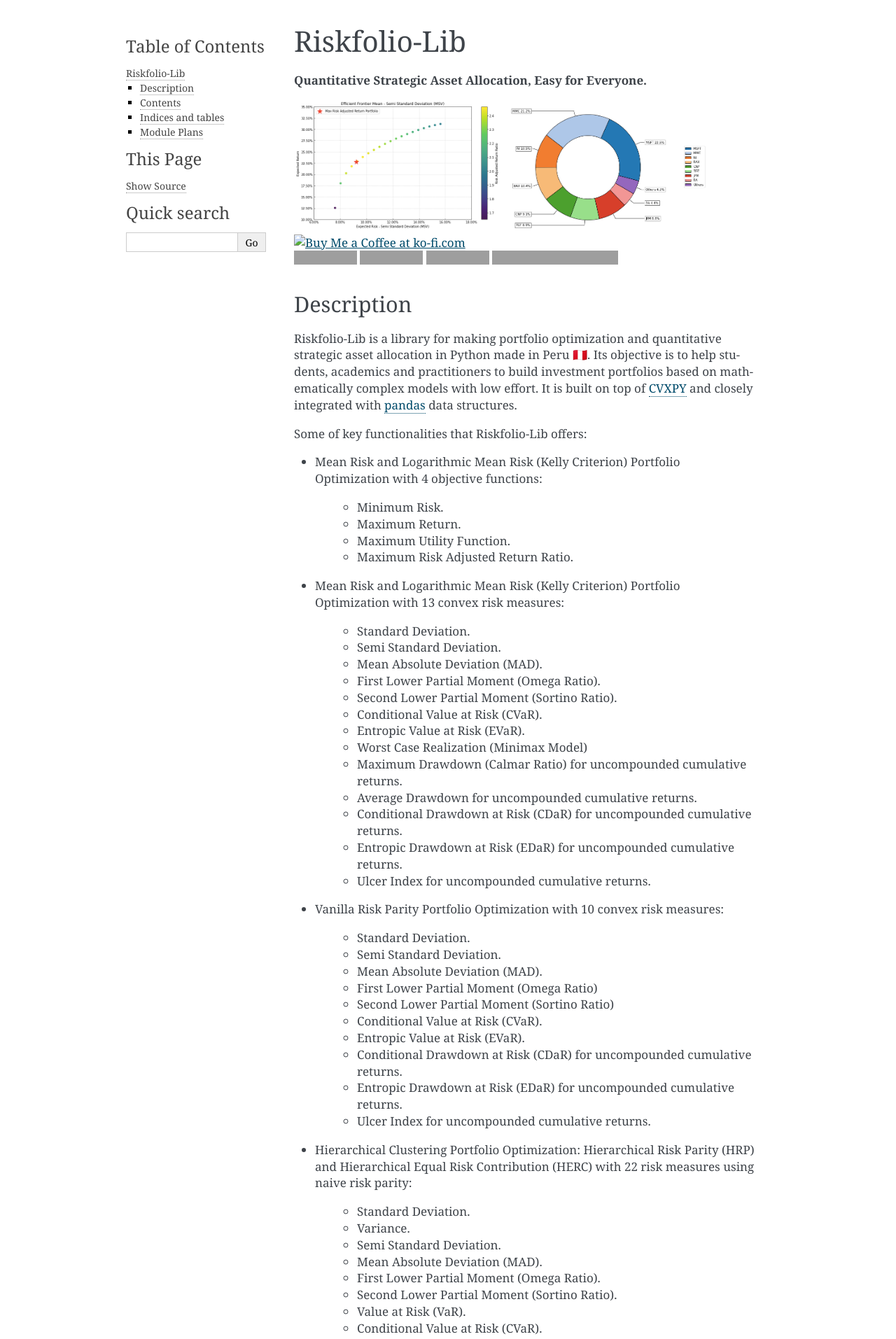
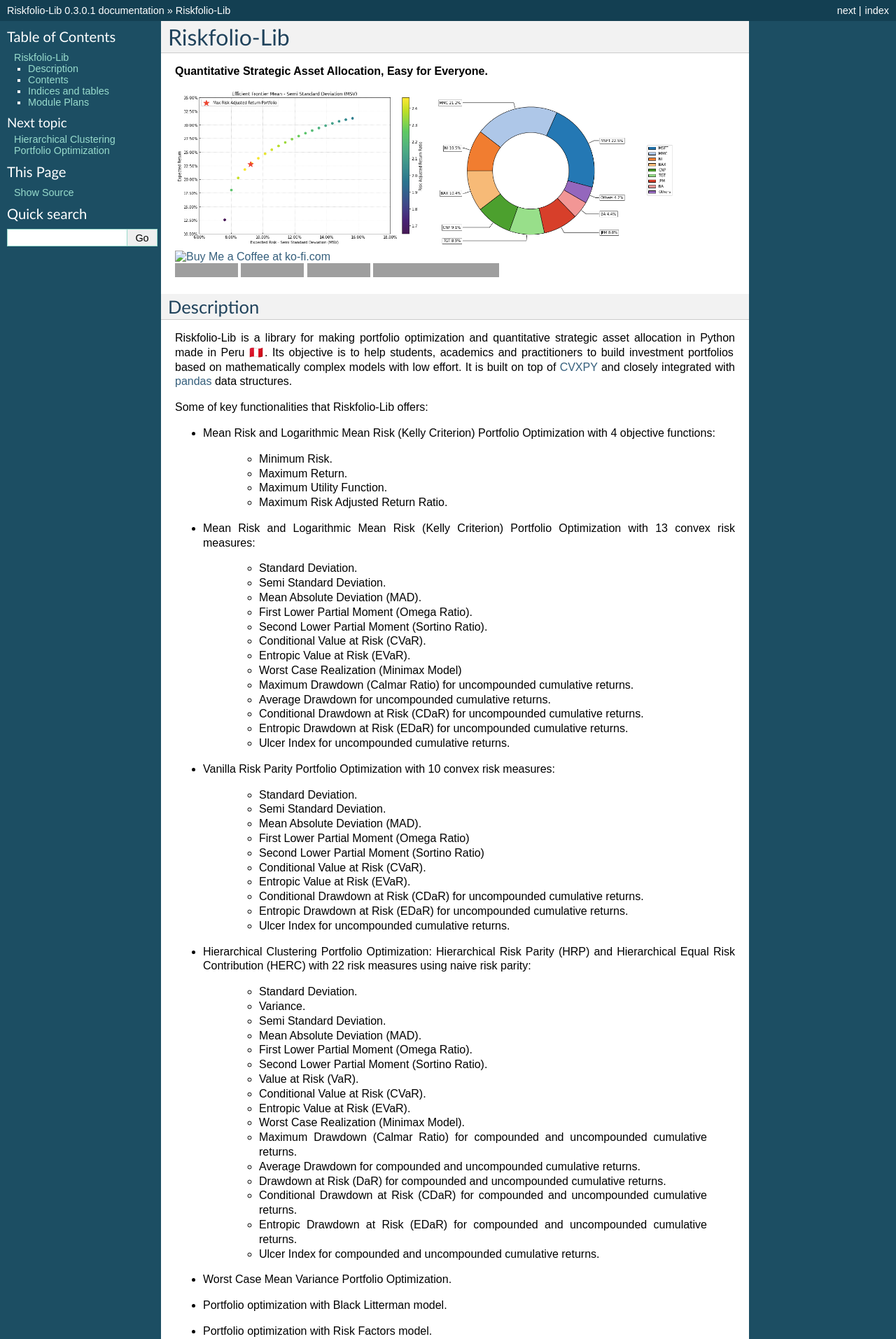
Before and after one commit to dcajasn/Riskfolio-Lib, a Sphinx documentation site: the page built from docs/source/index.rst, in a window 1280 px wide. Shown: the top 1913 px of the page at 70% size. Built offline with Sphinx 7.4.7, drawn with Linux system fonts in a browser that asks for light colours; pages that are not in the unit, such as notebooks, are missing from menus; some of the changed text lies outside the part shown; grey boxes are pictures that could not be loaded.

Commit message:
Update conf.py

```diff
--- a/docs/source/conf.py
+++ b/docs/source/conf.py
@@ -12,7 +12,7 @@
 #
 import os
 import sys
-import sphinx_rtd_theme
+# import sphinx_rtd_theme
 
 sys.path.insert(0, os.path.abspath('../..'))
 sys.path.insert(1, os.path.abspath('../../riskfolio'))
@@ -36,7 +36,8 @@
 # extensions coming with Sphinx (named 'sphinx.ext.*') or your custom
 # ones.
 extensions = [
-    'sphinx_rtd_theme',
+#    'numpydoc',
+#    'sphinx_rtd_theme',
     'sphinx.ext.autodoc',
     'sphinx.ext.doctest',
     'sphinx.ext.autosummary',
@@ -46,7 +47,7 @@
     'sphinx.ext.mathjax',
     'sphinx.ext.ifconfig',
     'sphinx.ext.viewcode',
-    'sphinx.ext.githubpages',
+#    'sphinx.ext.githubpages',
     'sphinx.ext.napoleon',
     'sphinxcontrib.bibtex',
     'sphinxemoji.sphinxemoji',
@@ -78,7 +79,7 @@
 # The theme to use for HTML and HTML Help pages.  See the documentation for
 # a list of builtin themes.
 #
-html_theme = 'alabaster'
+html_theme = 'default'
 
 # Add any paths that contain custom static files (such as style sheets) here,
 # relative to this directory. They are copied after the builtin static files,
```
